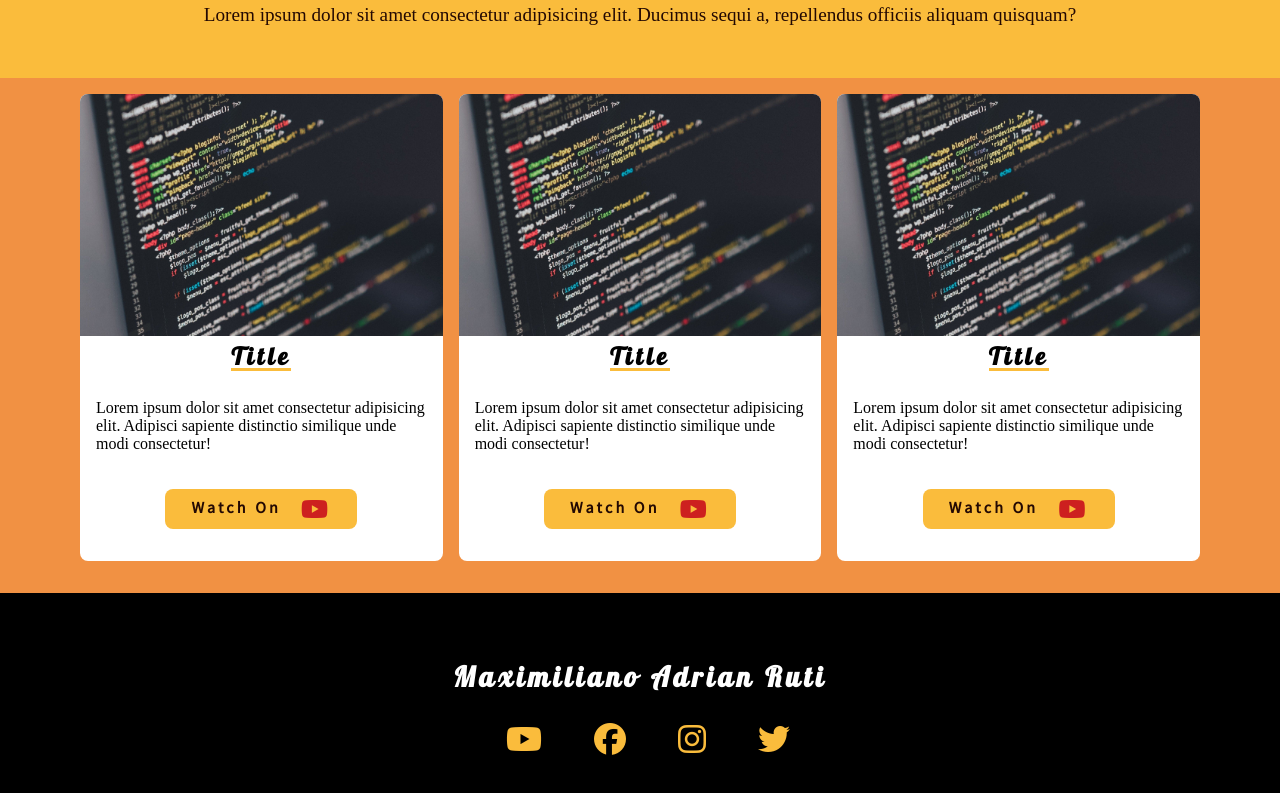
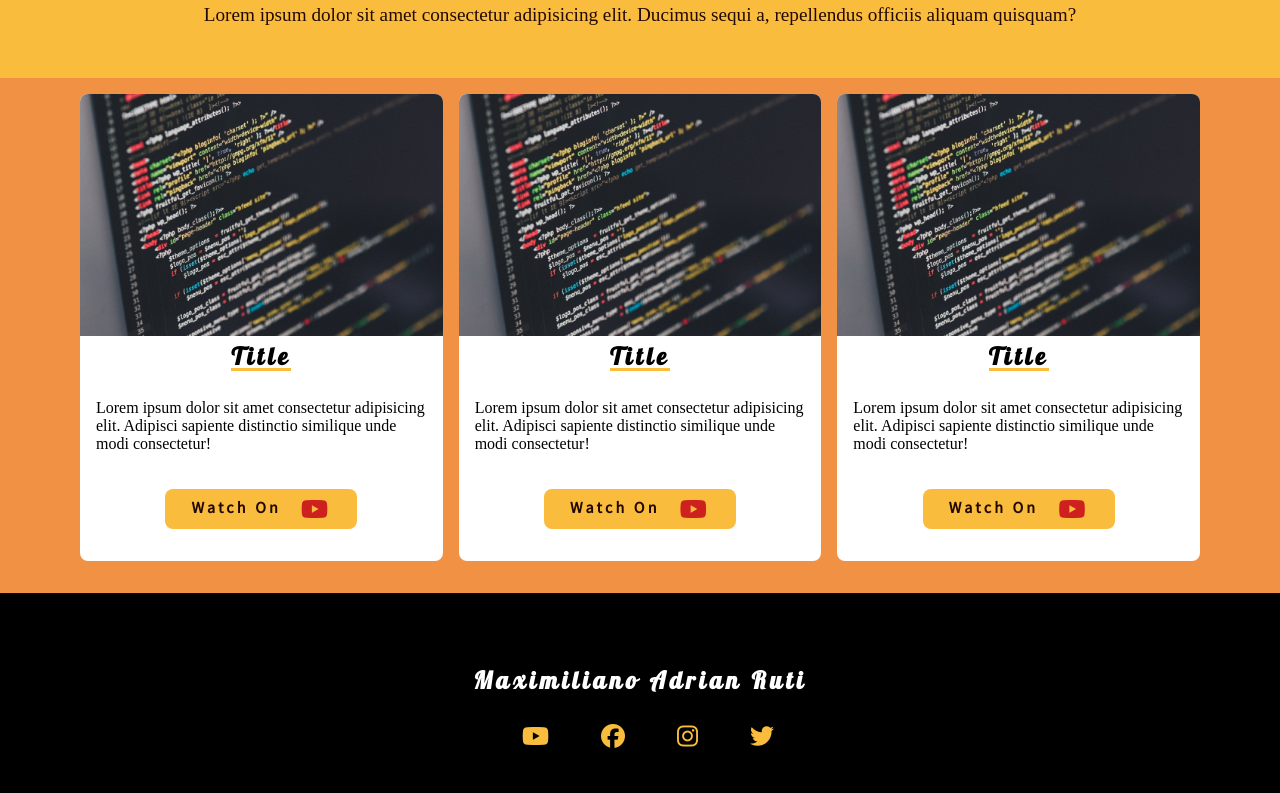
Before and after one commit to maxrpark/myFirstWebsite0.2, a plain HTML site: page index.html in a window 1280 px wide. Shown: the part 2253-3046 px from the top of the page. Drawn offline with Linux system fonts and the light colour scheme.

Commit message:
first commit

```diff
--- a/style.css
+++ b/style.css
@@ -423,8 +423,9 @@ Footer
 }
 .footer h3 {
   color: white;
-
   margin: 2rem;
+  font-size: 1.5rem;
+  text-align: center;
 }
 .social-icons a {
   padding: 1rem;
@@ -433,7 +434,7 @@ Footer
 .social-icons i {
   color: var(--clr-primaryOrange);
   transition: var(--transition);
-  font-size: 2rem;
+  font-size: 1.5rem;
 }
 .social-icons i:hover {
   color: var(--clr-secundaryOrange);
```
